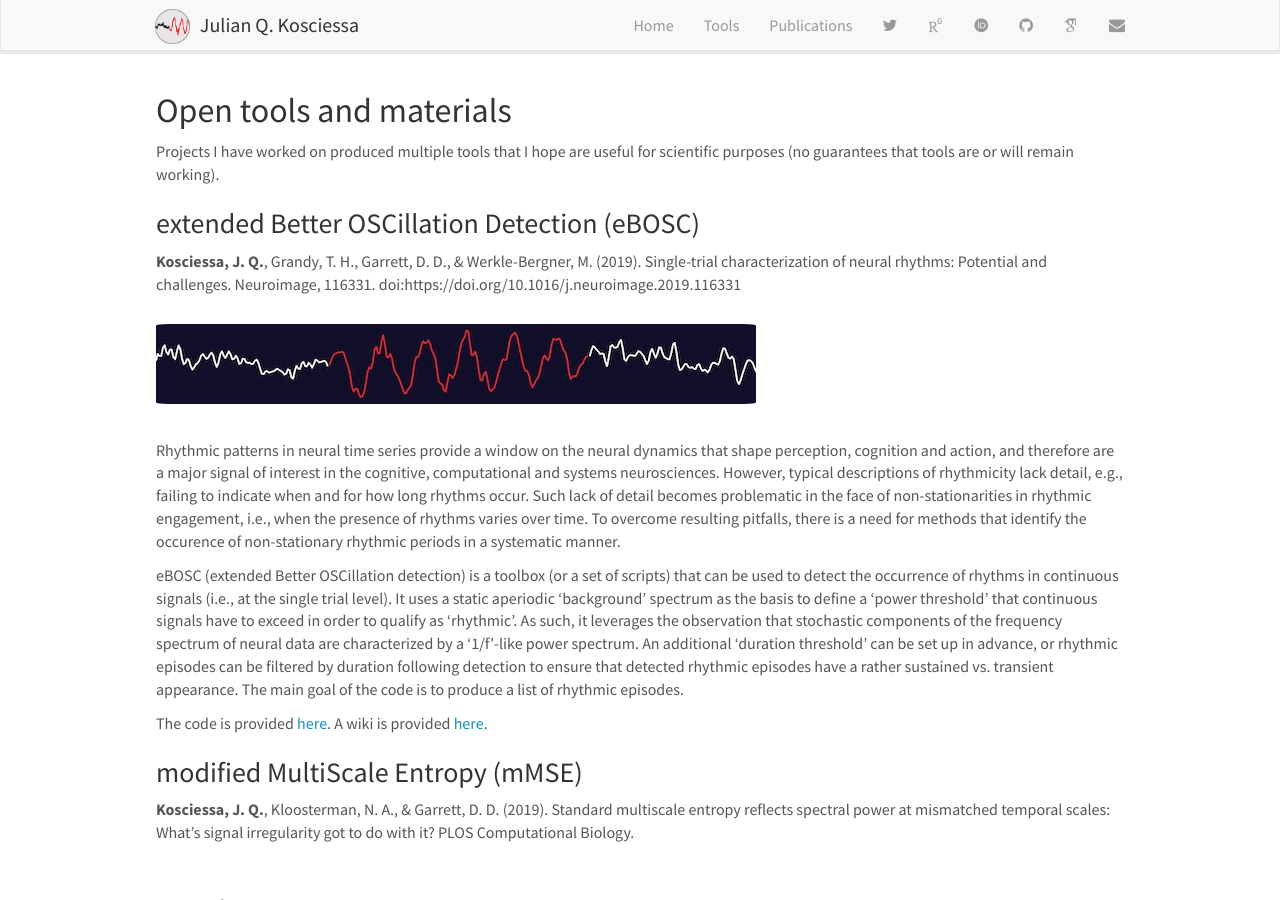
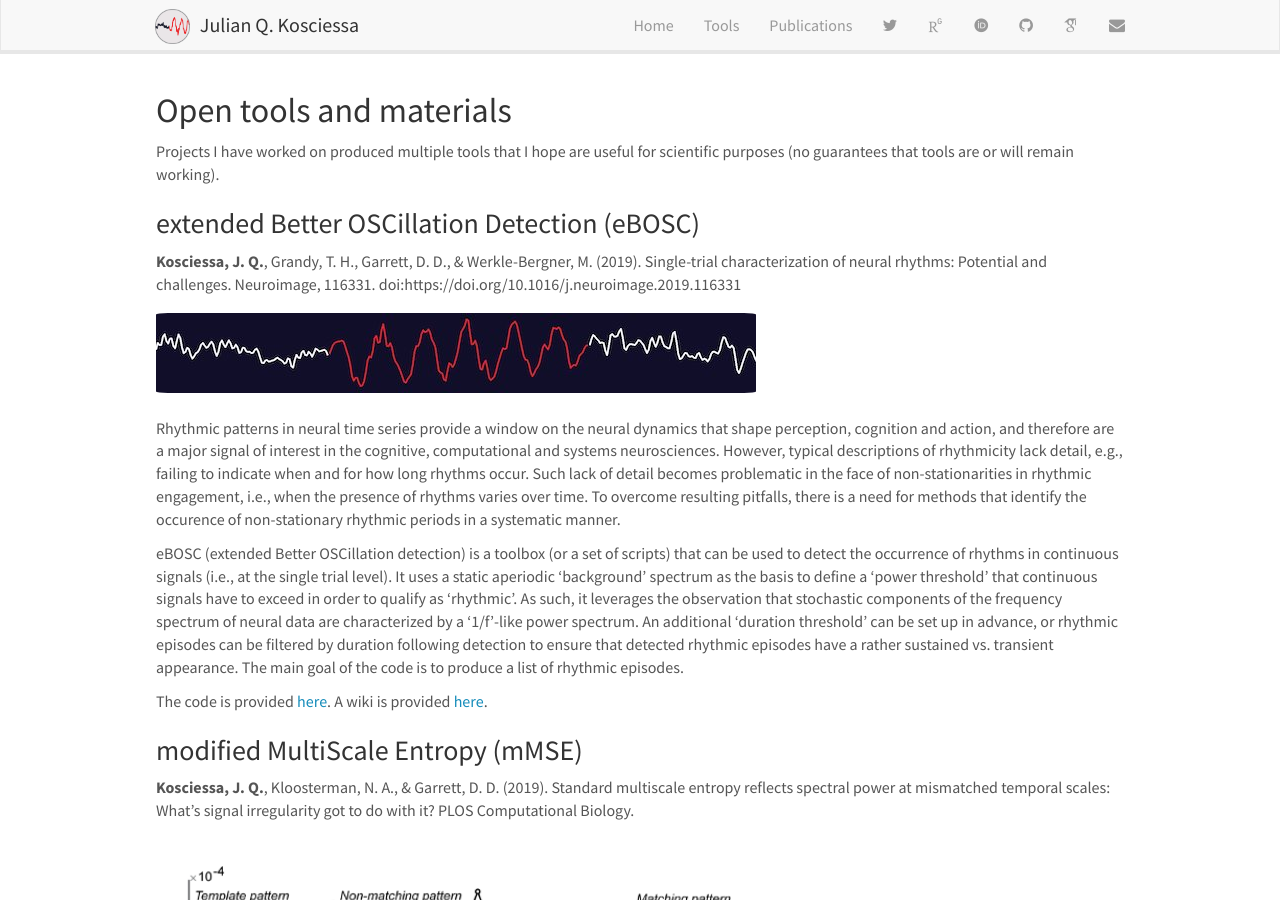
Before and after one commit to jkosciessa/jkosciessa.github.io, a Jekyll site: the page built from _pages/tools.md, in a window 1280 px wide and 900 px high. Built offline with Jekyll 4.4.1, drawn with Linux system fonts in a browser that asks for light colours; nearby versions of some CDN libraries; some web fonts are replaced.

Commit message:
update image scaling

```diff
--- a/_pages/tools.md
+++ b/_pages/tools.md
@@ -14,9 +14,7 @@ Projects I have worked on produced multiple tools that I hope are useful for sci
 
 **Kosciessa, J. Q.**, Grandy, T. H., Garrett, D. D., & Werkle-Bergner, M. (2019). Single-trial characterization of neural rhythms: Potential and challenges. Neuroimage, 116331. doi:https://doi.org/10.1016/j.neuroimage.2019.116331
 
-<figure class="fourth">
-  <img src="{{ site.url }}{{ site.baseurl }}/images/rhythm.jpeg" style="width: 600px">
-</figure>
+<img class="img-responsive" src="{{ site.url }}{{ site.baseurl }}/images/rhythm.jpeg" style="width: 600px">
 
 Rhythmic patterns in neural time series provide a window on the neural dynamics that shape perception, cognition and action, and therefore are a major signal of interest in the cognitive, computational and systems neurosciences. However, typical descriptions of rhythmicity lack detail, e.g., failing to indicate when and for how long rhythms occur. Such lack of detail becomes problematic in the face of non-stationarities in rhythmic engagement, i.e., when the presence of rhythms varies over time. To overcome resulting pitfalls, there is a need for methods that identify the occurence of non-stationary rhythmic periods in a systematic manner.
 
@@ -29,9 +27,7 @@ A wiki is provided [here](https://github.com/jkosciessa/eBOSC/wiki).
 
 **Kosciessa, J. Q.**, Kloosterman, N. A., & Garrett, D. D. (2019). Standard multiscale entropy reflects spectral power at mismatched temporal scales: What's signal irregularity got to do with it? PLOS Computational Biology.
 
-<figure class="fourth">
-  <img src="{{ site.url }}{{ site.baseurl }}/images/mse.png" style="width: 600px">
-</figure>
+<img class="img-responsive" src="{{ site.url }}{{ site.baseurl }}/images/mse.png" style="width: 600px">
 
 The code is provided [here](https://github.com/LNDG/mMSE).
 A short tutorial is provided [here](https://www.fieldtriptoolbox.org/example/entropy_analysis).
@@ -40,9 +36,7 @@ A short tutorial is provided [here](https://www.fieldtriptoolbox.org/example/ent
 
 **Kosciessa, J. Q.**, Lindenberger, U. & Garrett, D. D. (2020). Thalamocortical excitability adjustments guide human perception under uncertainty. Manuscript submitted for publication.
 
-<figure>
-<img src="{{ site.url }}{{ site.baseurl }}/images/MAAT.gif" width="400px">
-</figure>
+<img class="img-responsive" src="{{ site.url }}{{ site.baseurl }}/images/MAAT.gif" style="width: 400px">
 
 Multi-attribute-task used in Kosciessa, J. Q., Lindenberger, U., & Garrett, D. D. (2020). Thalamocortical excitability adjustments guide human perception under uncertainty.
 
```
